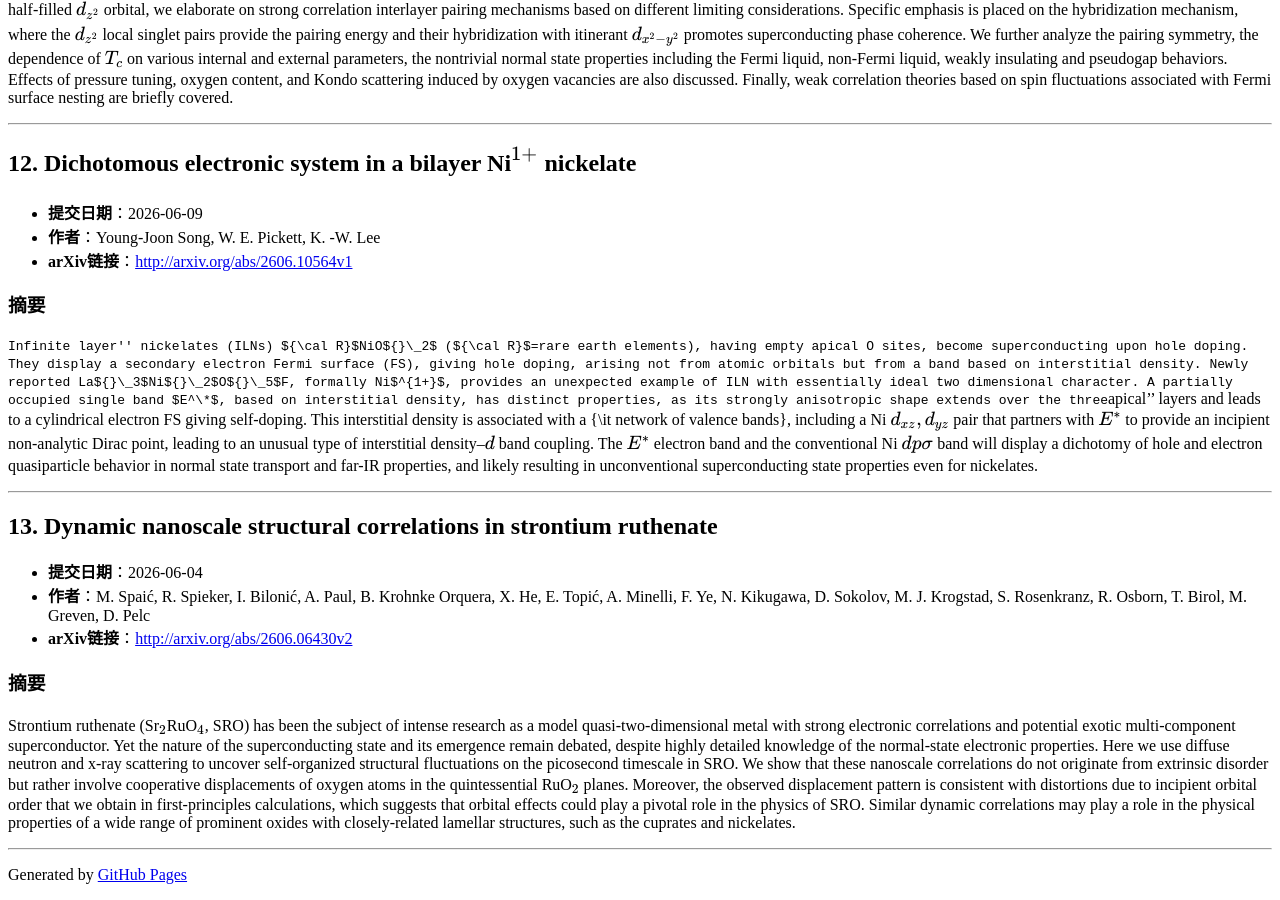
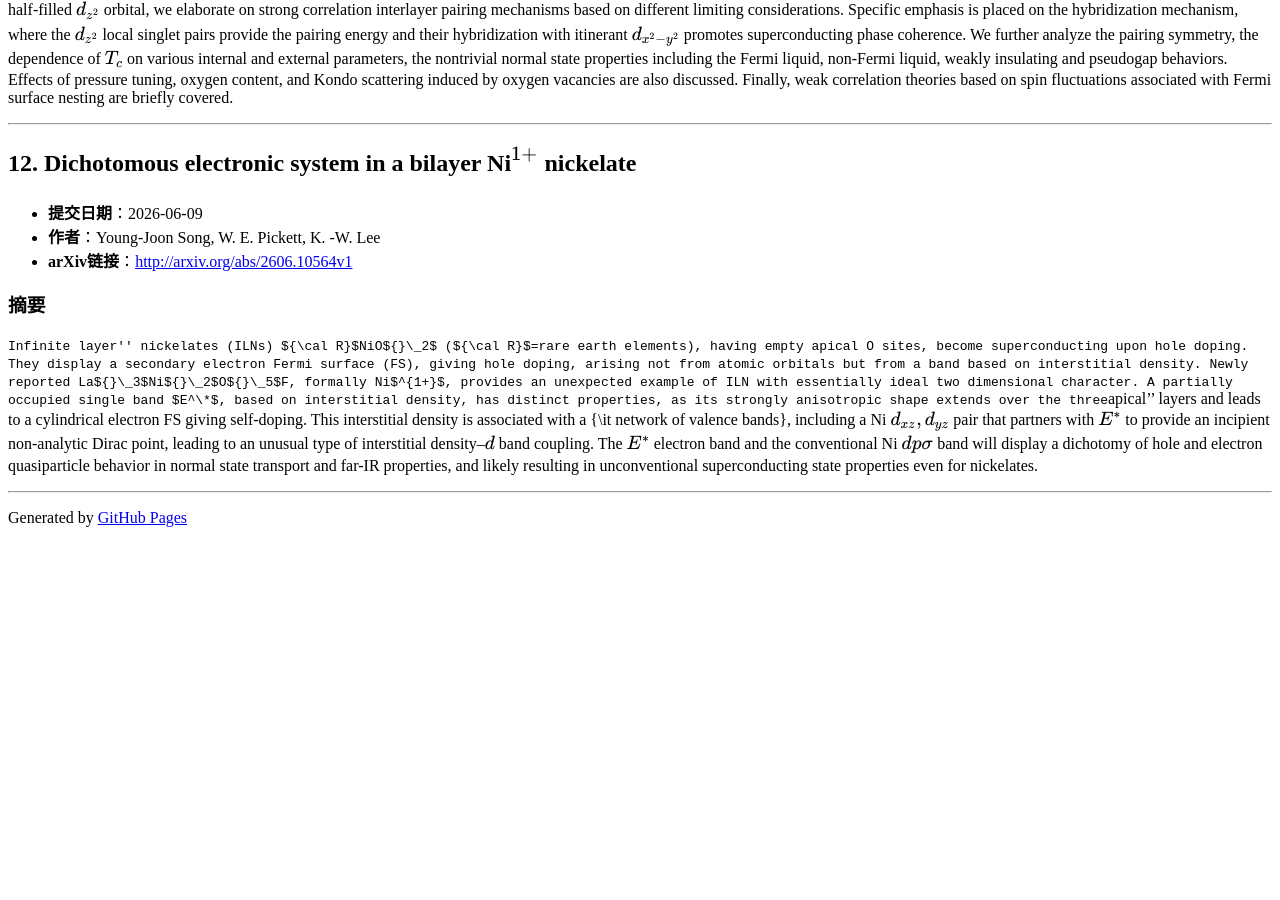
Before and after one commit to yangke25491/daily-arxiv-nickelate_superconductivity, a Jekyll site: the page built from docs/index.md, in a window 1280 px wide and 900 px high, scrolled down 4207 px. Built offline with Jekyll 4.4.1, drawn with Linux system fonts in a browser that asks for light colours; after the commit the page ends 4750 px from its top, so only the background shows below that; some of the changed text lies outside the part shown.

Commit message:
Automated update: arXiv papers

```diff
--- a/docs/index.md
+++ b/docs/index.md
@@ -5,8 +5,8 @@ title: 镍酸盐超导论文
 
 # 凝聚态物理-镍酸盐高温超导相关论文
 
-> 检索时间范围：**2026-06-04 至 2026-07-04**
-> 数据检索到 **13** 篇相关论文，按提交时间降序排列
+> 检索时间范围：**2026-06-05 至 2026-07-05**
+> 数据检索到 **12** 篇相关论文，按提交时间降序排列
 
 ---
 
@@ -141,14 +141,3 @@ The discovery of superconductivity in Ruddlesden-Popper bilayer nickelates under
 ``Infinite layer'' nickelates (ILNs) ${\cal R}$NiO${}\_2$ (${\cal R}$=rare earth elements), having empty apical O sites, become superconducting upon hole doping. They display a secondary electron Fermi surface (FS), giving hole doping, arising not from atomic orbitals but from a band based on interstitial density. Newly reported La${}\_3$Ni${}\_2$O${}\_5$F, formally Ni$^{1+}$, provides an unexpected example of ILN with essentially ideal two dimensional character. A partially occupied single band $E^\*$, based on interstitial density, has distinct properties, as its strongly anisotropic shape extends over the three ``apical'' layers and leads to a cylindrical electron FS giving self-doping. This interstitial density is associated with a \{\it network of valence bands\}, including a Ni $d\_{xz},d\_{yz}$ pair that partners with $E^\*$ to provide an incipient non-analytic Dirac point, leading to an unusual type of interstitial density--$d$ band coupling. The $E^\*$ electron band and the conventional Ni $dpσ$ band will display a dichotomy of hole and electron quasiparticle behavior in normal state transport and far-IR properties, and likely resulting in unconventional superconducting state properties even for nickelates.
 
 ---
-
-## 13. Dynamic nanoscale structural correlations in strontium ruthenate
-
-- **提交日期**：2026-06-04
-- **作者**：M. Spaić, R. Spieker, I. Bilonić, A. Paul, B. Krohnke Orquera, X. He, E. Topić, A. Minelli, F. Ye, N. Kikugawa, D. Sokolov, M. J. Krogstad, S. Rosenkranz, R. Osborn, T. Birol, M. Greven, D. Pelc
-- **arXiv链接**：[http://arxiv.org/abs/2606.06430v2](http://arxiv.org/abs/2606.06430v2)
-
-### 摘要
-Strontium ruthenate (Sr${}\_2$RuO${}\_4$, SRO) has been the subject of intense research as a model quasi-two-dimensional metal with strong electronic correlations and potential exotic multi-component superconductor. Yet the nature of the superconducting state and its emergence remain debated, despite highly detailed knowledge of the normal-state electronic properties. Here we use diffuse neutron and x-ray scattering to uncover self-organized structural fluctuations on the picosecond timescale in SRO. We show that these nanoscale correlations do not originate from extrinsic disorder but rather involve cooperative displacements of oxygen atoms in the quintessential RuO${}\_2$ planes. Moreover, the observed displacement pattern is consistent with distortions due to incipient orbital order that we obtain in first-principles calculations, which suggests that orbital effects could play a pivotal role in the physics of SRO. Similar dynamic correlations may play a role in the physical properties of a wide range of prominent oxides with closely-related lamellar structures, such as the cuprates and nickelates.
-
----
```
